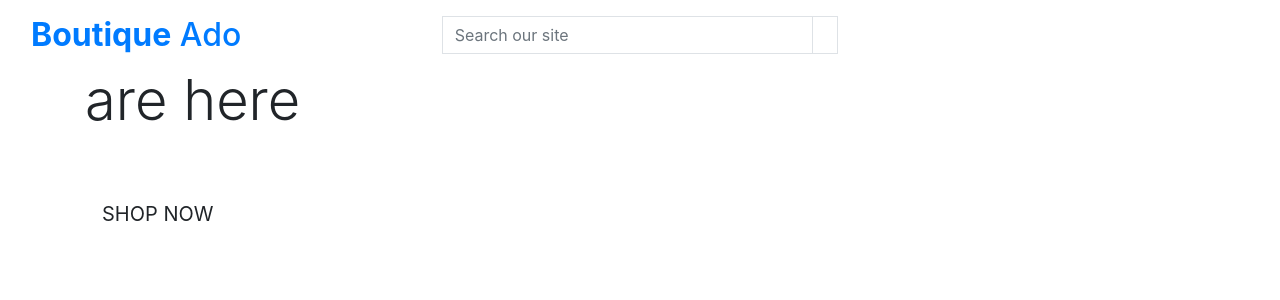
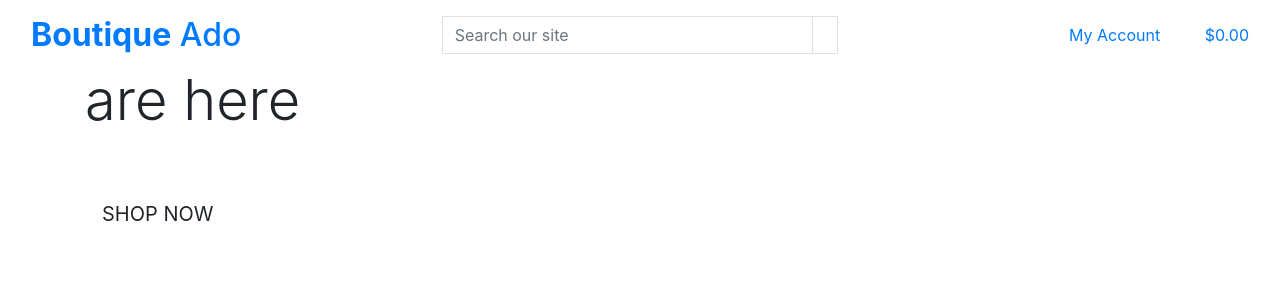
Before and after one commit to jojo157/boutique_ado_v1, a Django app: page / in a window 1280 px wide. Shown: the top 300 px of the page. Run offline with Django 3.2, Linux system fonts and the light colour scheme; some libraries are stand-ins or nearby versions.

Commit message:
added main page header

```diff
--- a/templates/base.html
+++ b/templates/base.html
@@ -54,7 +54,43 @@
               </form>
           </div>
           <div class="col-12 col-lg-4 my-auto py-1 py-lg-0">
-          </div>
+            <ul class="list-inline list-unstyled text-center text-lg-right my-0">
+                <li class="list-inline-item dropdown">
+                    <a class="text-black nav-link" href="#" id="user-options" data-toggle="dropdown" aria-haspopup="true" aria-expanded="false">
+                        <div class="text-center">
+                            <div><i class="fas fa-user fa-lg"></i></div>
+                            <p class="my-0">My Account</p>
+                        </div>
+                    </a>
+                    <div class="dropdown-menu border-0" aria-labelledby="user-options">
+                        {% if request.user.is_authenticated %}
+                            {% if request.user.is_superuser %}
+                                <a href="{% url 'add_product' %}" class="dropdown-item">Product Management</a>
+                            {% endif %}
+                            <a href="{% url 'profile' %}" class="dropdown-item">My Profile</a>
+                            <a href="{% url 'account_logout' %}" class="dropdown-item">Logout</a>
+                        {% else %}
+                            <a href="{% url 'account_signup' %}" class="dropdown-item">Register</a>
+                            <a href="{% url 'account_login' %}" class="dropdown-item">Login</a>
+                        {% endif %}
+                    </div>
+                </li>
+                <li class="list-inline-item">
+                    <a class="{% if grand_total %}text-info font-weight-bold{% else %}text-black{% endif %} nav-link" href="{% url 'view_bag' %}">
+                        <div class="text-center">
+                            <div><i class="fas fa-shopping-bag fa-lg"></i></div>
+                            <p class="my-0">
+                                {% if grand_total %}
+                                    ${{ grand_total|floatformat:2 }}
+                                {% else %}
+                                    $0.00
+                                {% endif %}
+                            </p>
+                        </div>
+                    </a>
+                </li>
+            </ul>
+        </div>
       </div>
     </header>
 
```
